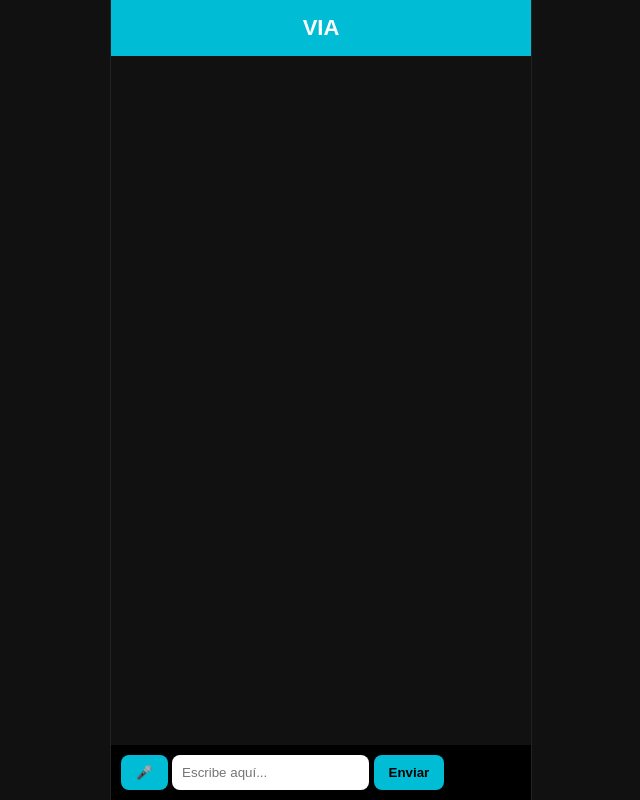
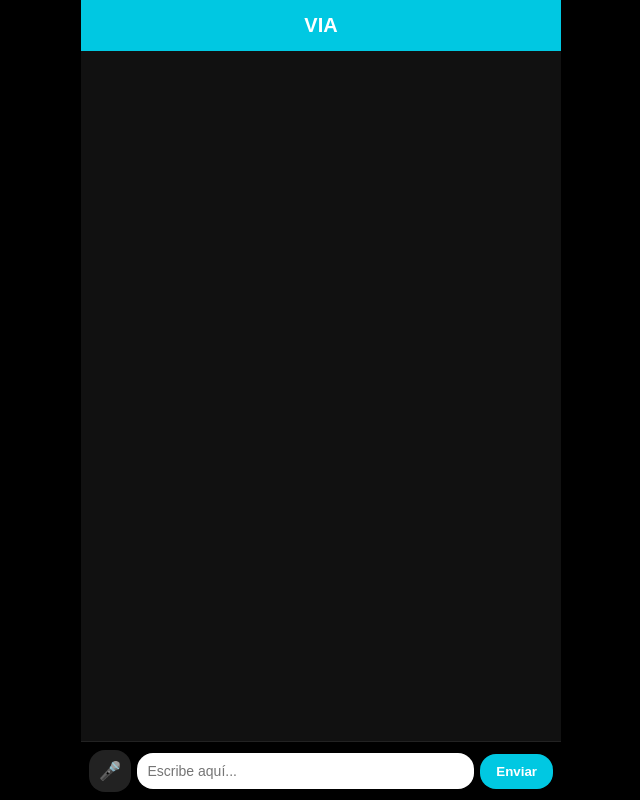
Before and after one commit to cintiacarboni/via-vecel, a website: page index.html in a window 1280 px wide. Shown: the whole page, without its empty margins (319-959 px from the left). Drawn offline with Linux system fonts and the light colour scheme.

Commit message:
Update style.css

```diff
--- a/style.css
+++ b/style.css
@@ -1,74 +1,103 @@
+* {
+  box-sizing: border-box;
+}
+
 body {
-  background: #111;
   margin: 0;
+  padding: 0;
   font-family: Arial, sans-serif;
-  color: white;
+  background: #000;
+  color: #fff;
 }
 
 .app {
-  width: 100%;
-  max-width: 420px;
-  margin: auto;
+  max-width: 480px;
   height: 100vh;
+  margin: 0 auto;
   display: flex;
   flex-direction: column;
-  border-left: 1px solid #222;
-  border-right: 1px solid #222;
+  background: #000;
 }
 
 header {
-  background: #00bcd4;
-  padding: 15px;
+  background: #00c8e2;
+  color: #fff;
   text-align: center;
-  font-size: 22px;
+  padding: 14px 0;
+  font-size: 20px;
   font-weight: bold;
 }
 
-main {
+#chat {
+  flex: 1;
+  padding: 12px;
+  overflow-y: auto;
+  background: #111;
+}
+
+.message {
+  max-width: 80%;
+  padding: 10px 12px;
+  border-radius: 16px;
+  margin-bottom: 8px;
+  font-size: 14px;
+  line-height: 1.4;
+}
+
+.message.user {
+  background: #00c8e2;
+  color: #fff;
+  margin-left: auto;
+}
+
+.message.via {
+  background: #333;
+  color: #fff;
+  margin-right: auto;
+}
+
+.footer {
+  padding: 8px;
+  background: #000;
+  border-top: 1px solid #222;
+}
+
+.input-area {
+  display: flex;
+  align-items: center;
+  gap: 6px;
+}
+
+#inputMsg {
   flex: 1;
   padding: 10px;
-  overflow-y: auto;
-  display: flex;
-  flex-direction: column;
-  gap: 10px;
+  border-radius: 16px;
+  border: none;
+  outline: none;
+  font-size: 14px;
 }
 
-.user, .via {
-  padding: 10px;
-  border-radius: 12px;
-  max-width: 80%;
-}
-
-.user {
-  background: #00bcd4;
-  align-self: flex-end;
-}
-
-.via {
-  background: #333;
-  align-self: flex-start;
-}
-
-footer {
-  display: flex;
-  padding: 10px;
-  gap: 10px;
-  background: #000;
-}
-
-input {
-  flex: 1;
-  padding: 10px;
-  border-radius: 8px;
+#send {
+  padding: 10px 16px;
+  border-radius: 16px;
   border: none;
-  outline: none;
-}
-
-button {
-  background: #00bcd4;
-  border: none;
-  padding: 10px 15px;
-  border-radius: 8px;
+  background: #00c8e2;
+  color: #fff;
   font-weight: bold;
   cursor: pointer;
 }
+
+/* 🎤 Botón de micrófono */
+#micBtn {
+  padding: 10px;
+  border-radius: 16px;
+  border: none;
+  background: #222;
+  color: #fff;
+  font-size: 18px;
+  cursor: pointer;
+}
+
+#micBtn.listening {
+  background: #00c8e2;
+}
```
